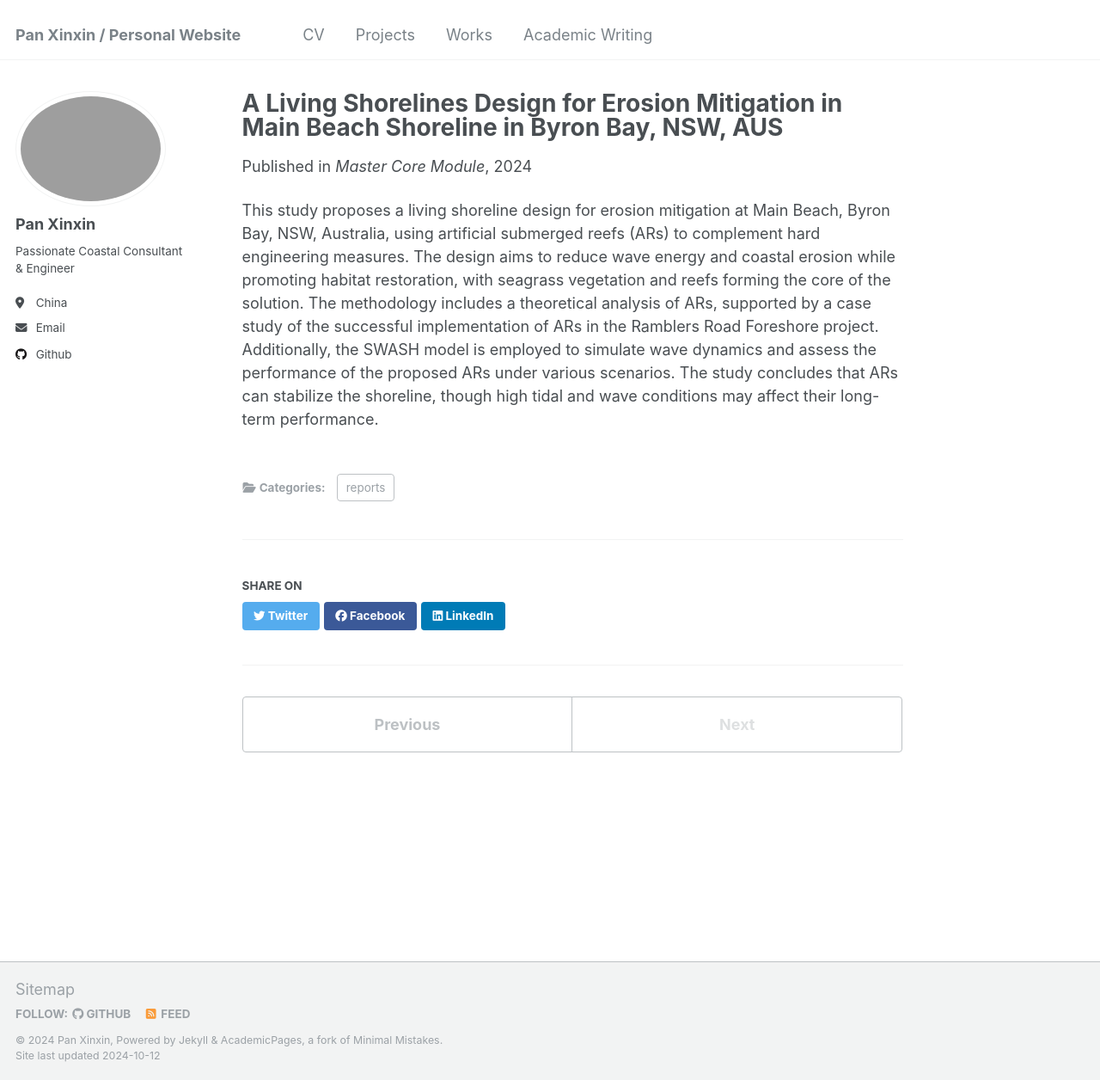
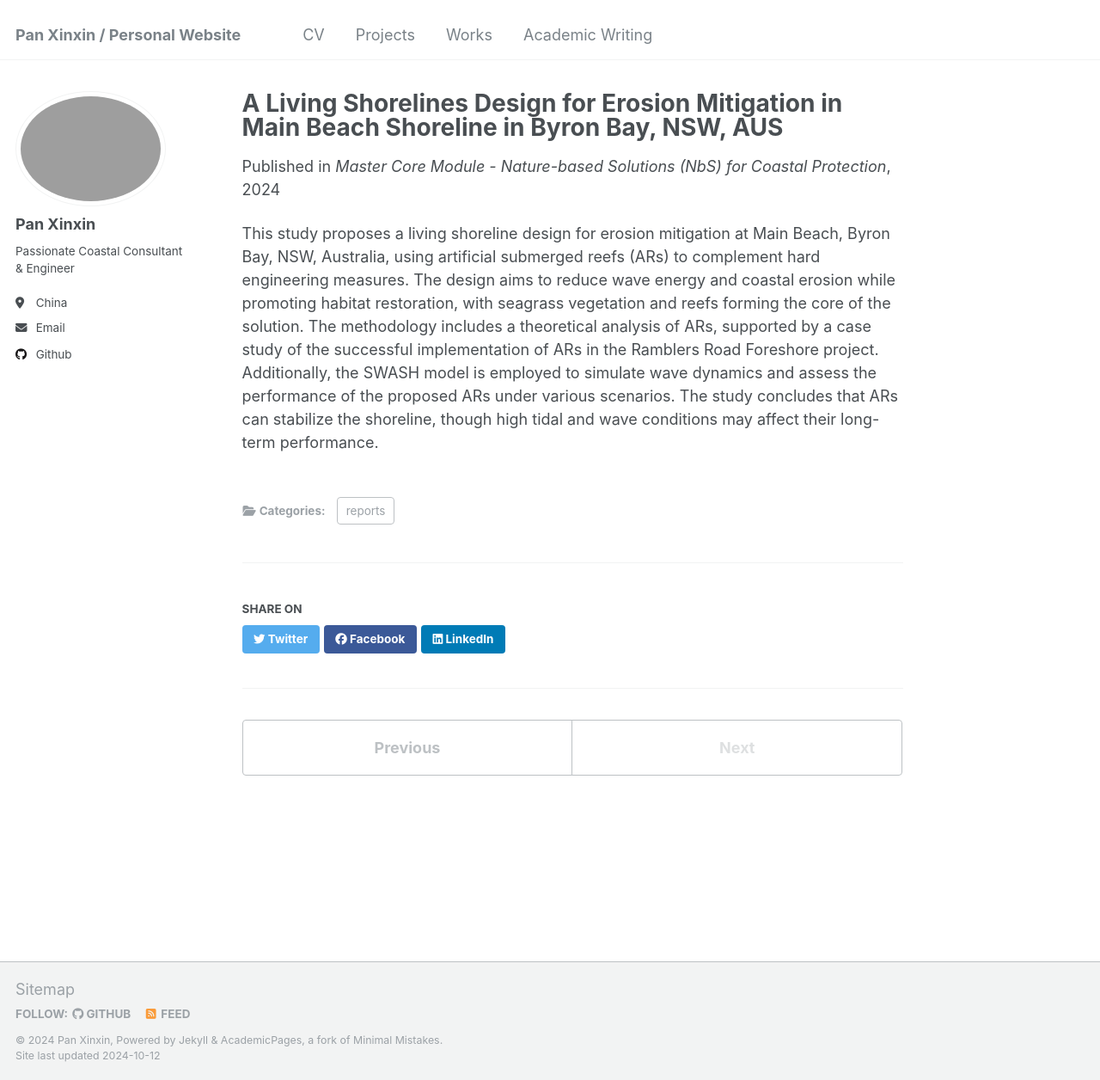
Before and after one commit to kingdaxing/kingdaxing.github.io, a Jekyll site: the page built from _publications/2010-10-01-paper-title-number-2.md, in a window 1280 px wide and 1256 px high. Shown: the whole window at 86% size. Built offline with Jekyll 4.4.1, drawn with Linux system fonts in a browser that asks for light colours.

Commit message:
Update 2010-10-01-paper-title-number-2.md

```diff
--- a/_publications/2010-10-01-paper-title-number-2.md
+++ b/_publications/2010-10-01-paper-title-number-2.md
@@ -5,7 +5,7 @@ category: reports
 permalink: /publication/2010-10-01-paper-title-number-2
 excerpt: 'This study proposes a living shoreline design using artificial submerged reefs, while evaluating their effectiveness by theoretical analysis, case studies, and SWASH model results.'
 date: 2024-05-10
-venue: 'Master Core Module'
+venue: 'Master Core Module - Nature-based Solutions (NbS) for Coastal Protection'
 paperurl: 'http://kingdaxing.github.io/files/NO2.pdf'
 ---
 
```
